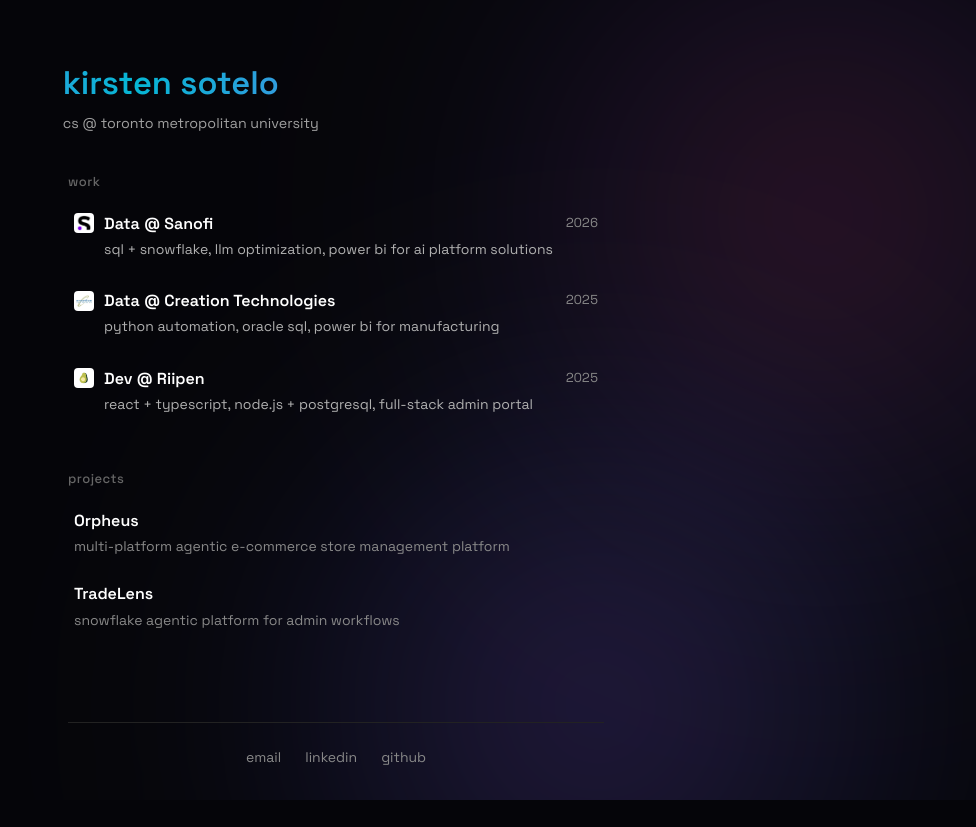
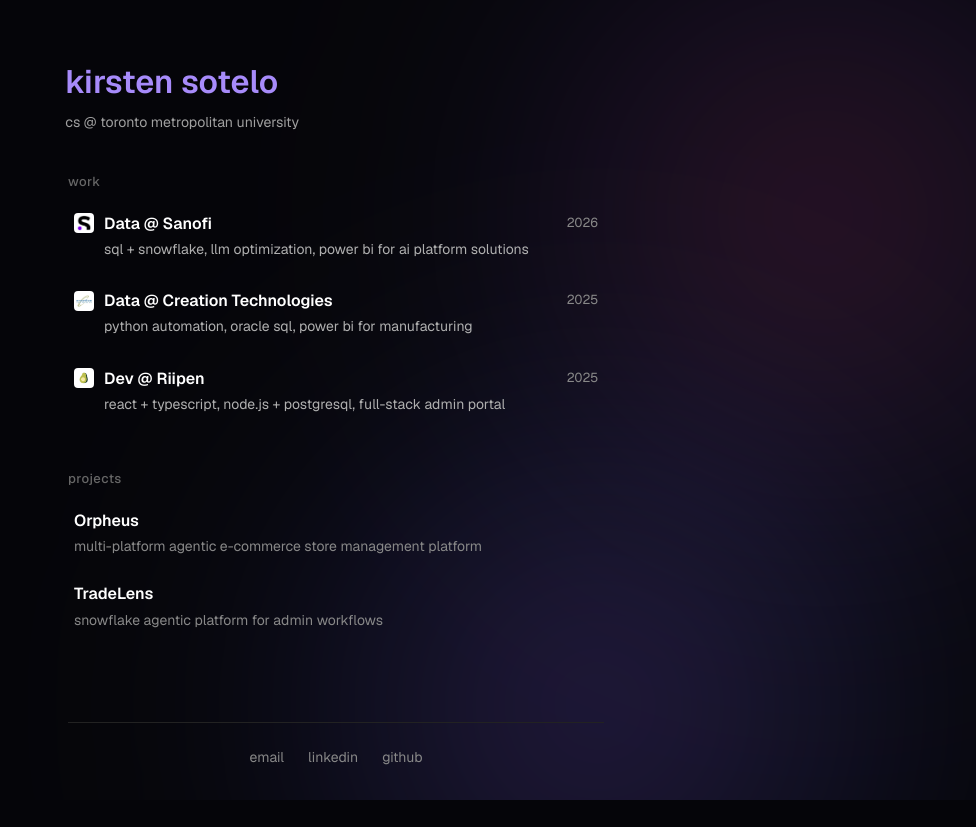
Before and after one commit to KirstenSotelo/portfolio-site, a website built with Vite: page index.html in a window 1280 px wide. In both pictures the pointer is over the element 640 px from the left and 96 px from the top of the page. Shown: the whole page, without its empty margins (304-1280 px from the left). Built offline with nearby package versions, Linux system fonts and the light colour scheme.

Commit message:
Smoothened hover effects across the page

```diff
--- a/index.html
+++ b/index.html
@@ -7,7 +7,7 @@
     <link rel="icon" type="image/png" href="/favicon.png">
     <link rel="preconnect" href="https://fonts.googleapis.com">
     <link rel="preconnect" href="https://fonts.gstatic.com" crossorigin>
-    <link href="https://fonts.googleapis.com/css2?family=Space+Grotesk:wght@400;500;600;700&display=swap" rel="stylesheet">
+    <link href="https://fonts.googleapis.com/css2?family=Geist:wght@400;500;600;700&display=swap" rel="stylesheet">
 </head>
 
 <body>
--- a/src/main.ts
+++ b/src/main.ts
@@ -68,7 +68,7 @@
 
 function createWorkSection(workItems: PortfolioData['work']): HTMLElement {
   const section = document.createElement('section');
-  section.className = 'section';
+  section.className = 'section work-section';
 
   const title = document.createElement('h2');
   title.className = 'section-title';
@@ -119,7 +119,7 @@
 
 function createProjectsSection(projectItems: PortfolioData['projects']): HTMLElement {
   const section = document.createElement('section');
-  section.className = 'section';
+  section.className = 'section projects-section';
 
   const title = document.createElement('h2');
   title.className = 'section-title';
--- a/src/styles.css
+++ b/src/styles.css
@@ -178,7 +178,7 @@
 body {
     background-color: #050509;
     color: #e0e0e0;
-    font-family: 'Space Grotesk', -apple-system, BlinkMacSystemFont, 'Segoe UI', Roboto, 'Helvetica Neue', Arial, sans-serif;
+    font-family: 'Geist', 'Segoe UI', Roboto, -apple-system, BlinkMacSystemFont, 'Helvetica Neue', Arial, sans-serif;
     font-size: 16px;
     line-height: 1.45;
 }
@@ -322,7 +322,7 @@
 }
 
 .header:hover {
-    transform: scale(1.02);
+    transform: scale(1.01);
 }
 
 .name {
@@ -330,25 +330,12 @@
     font-weight: 600;
     margin-bottom: 6px;
     color: #ffffff;
-    transition: background 0.3s cubic-bezier(0.4, 0, 0.2, 1);
+    transition: color 0.25s ease, transform 0.25s ease;
 }
 
 .header:hover .name {
-    background: linear-gradient(90deg, #06b6d4, #a855f7, #06b6d4);
-    background-size: 200% auto;
-    -webkit-background-clip: text;
-    -webkit-text-fill-color: transparent;
-    background-clip: text;
-    animation: gradient-shift 3s linear infinite;
-}
-
-@keyframes gradient-shift {
-    0% {
-        background-position: 0% center;
-    }
-    100% {
-        background-position: 200% center;
-    }
+    color: #a78bfa;
+    transform: translateY(-1px);
 }
 
 .subtitle {
@@ -377,10 +364,18 @@
     transition: all 0.3s cubic-bezier(0.4, 0, 0.2, 1);
 }
 
-.section:hover .section-title {
-    color: #8b5cf6;
-    letter-spacing: 1.5px;
-    text-shadow: 0 0 4px rgba(139, 92, 246, 0.03);
+.work-section:hover .section-title {
+    color: rgba(56, 189, 248, 0.5);
+    letter-spacing: 1.1px;
+    text-shadow: 0 0 4px rgba(56, 189, 248, 0.015);
+    transition: color 0.25s ease, letter-spacing 0.25s ease, text-shadow 0.25s ease;
+}
+
+.projects-section:hover .section-title {
+    color: rgba(236, 72, 153, 0.5);
+    letter-spacing: 1.1px;
+    text-shadow: 0 0 4px rgba(236, 72, 153, 0.015);
+    transition: color 0.25s ease, letter-spacing 0.25s ease, text-shadow 0.25s ease;
 }
 
 /* Work Items */
@@ -407,7 +402,7 @@
 }
 
 .work-item:hover {
-    background: rgba(30, 30, 40, 0.08);
+    background: rgba(30, 30, 40, 0.12);
     box-shadow: 0 0 12px rgba(139, 92, 246, 0.03), inset 0 0 12px rgba(56, 189, 248, 0.01);
 }
 
@@ -450,6 +445,7 @@
 
 .work-item:hover .job-title {
     color: #38bdf8;
+    transform: scale(1.03);
     text-shadow: 0 0 6px rgba(56, 189, 248, 0.06);
 }
 
@@ -504,7 +500,7 @@
 }
 
 .project-item:hover {
-    background: rgba(30, 20, 35, 0.08);
+    background: rgba(30, 20, 35, 0.12);
     box-shadow: 0 0 12px rgba(236, 72, 153, 0.03), inset 0 0 12px rgba(139, 92, 246, 0.01);
 }
 
@@ -526,6 +522,7 @@
 
 .project-item:hover .project-link {
     color: #ec4899;
+    transform: scale(1.03);
     text-shadow: 0 0 6px rgba(236, 72, 153, 0.06);
 }
 
@@ -555,33 +552,18 @@
     font-size: 14px;
     color: #888888;
     text-decoration: none;
-    transition: color 0.3s cubic-bezier(0.4, 0, 0.2, 1), transform 0.3s cubic-bezier(0.4, 0, 0.2, 1);
+    transition: color 0.25s ease, transform 0.25s ease;
     position: relative;
     display: inline-block;
     transform-origin: center;
-}
-
-.link::after {
-    content: '';
-    position: absolute;
-    width: 0;
-    height: 2px;
-    bottom: -4px;
-    left: 50%;
-    background: linear-gradient(90deg, #38bdf8, #8b5cf6, #ec4899);
-    transform: translateX(-50%);
-    transition: width 0.3s cubic-bezier(0.4, 0, 0.2, 1);
-    pointer-events: none;
+    padding: 14px 16px;
+    margin: -14px -16px;
 }
 
 .link:hover {
     color: #ffffff;
-    transform: scale(1.05);
+    transform: scale(1.03);
     text-shadow: 0 0 4px rgba(139, 92, 246, 0.04);
-}
-
-.link:hover::after {
-    width: 100%;
 }
 
 /* Responsive */
```
